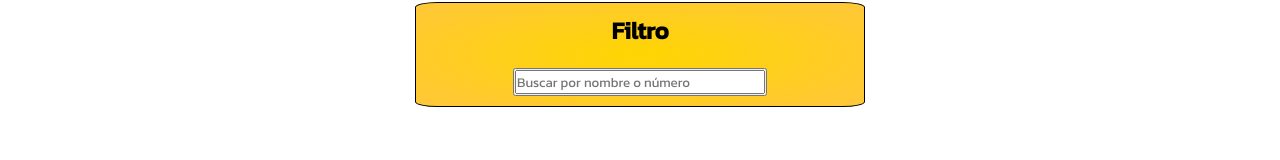
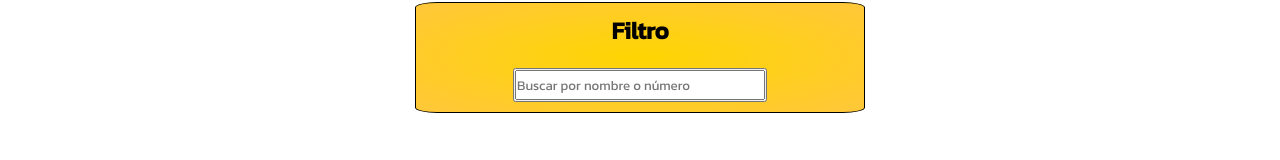
Before and after one commit to LeonardoSosa01/ContactosLeo, a React (Vite) app in the folder contactosleo/: page /Lista in a window 1280 px wide. Shown: the part 636-796 px from the top of the page. Built offline with nearby package versions, Linux system fonts and the light colour scheme.

Commit message:
cambios finales

```diff
--- a/contactosleo/src/App.css
+++ b/contactosleo/src/App.css
@@ -34,3 +34,9 @@
   font-size: 20px;
   text-align: center;
 }
+
+@media (max-width: 1050px) {
+  .home-route {
+    display: none;
+  }
+}
--- a/contactosleo/src/componentes/Filtro/Filtro.css
+++ b/contactosleo/src/componentes/Filtro/Filtro.css
@@ -1,3 +1,10 @@
+.boton {
+  display: flex;
+  justify-content: center;
+  text-align: center;
+}
+
 .boton input {
+  height: 30px;
   width: 250px;
 }
--- a/contactosleo/src/componentes/Header/Header.css
+++ b/contactosleo/src/componentes/Header/Header.css
@@ -33,3 +33,10 @@
   font-size: 20px;
   font-weight: 500;
 }
+
+
+@media (max-width: 1050px) {
+  .Header img {
+   display: none;
+  }
+}
```
